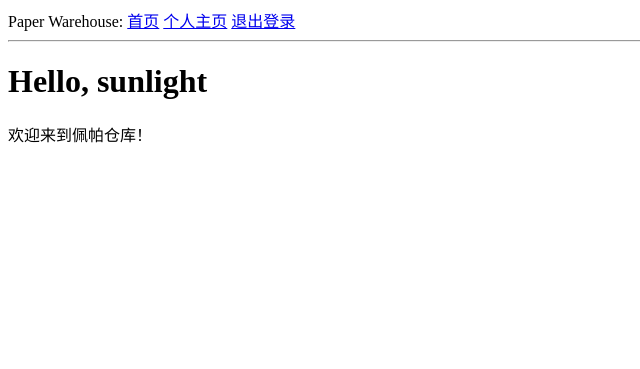
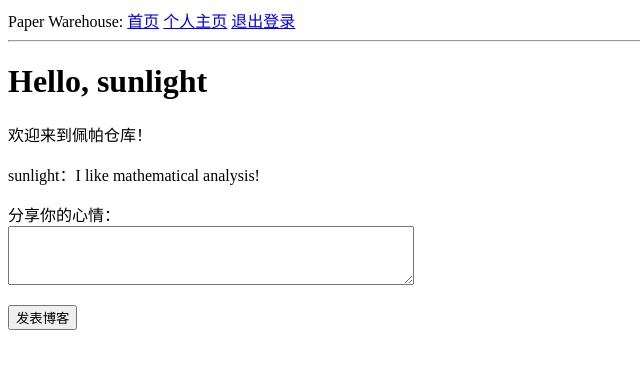
Before and after one commit to Sunlight-zero/Flask-learning, a Flask app: page / in a window 1280 px wide. Shown: the top 369 px of the page, without its empty margins (0-640 px from the left). Run offline with Flask 2, Linux system fonts and the light colour scheme; a user stored in the database is signed in; data comes from the database, SQL or seed files in the repository.

Commit message:
Add a blog-submitting textbox

```diff
--- a/app/forms.py
+++ b/app/forms.py
@@ -49,3 +49,8 @@ class EditProfileForm(FlaskForm):
 
 class EmptyForm(FlaskForm):
     submit = SubmitField('提交')
+
+class PostForm(FlaskForm):
+    post = TextAreaField('分享你的心情：', validators=[
+        DataRequired(), Length(min=0, max=140)])
+    submit = SubmitField('发表博客')
--- a/app/routes.py
+++ b/app/routes.py
@@ -2,14 +2,22 @@ from flask import render_template, flash, redirect, url_for, request
 from flask_login import current_user, login_user, logout_user, login_required
 from datetime import datetime
 from app import app, db
-from app.forms import LoginForm, RegisrationForm, EditProfileForm, EmptyForm
-from app.models import User
+from app.forms import LoginForm, PostForm, RegisrationForm, EditProfileForm, EmptyForm
+from app.models import User, Post
 
-@app.route('/')
-@app.route('/index')
+@app.route('/', methods=['GET', 'POST'])
+@app.route('/index', methods=['GET', 'POST'])
 @login_required
 def index():
-    return render_template('index.html', title='主页')
+    form = PostForm()
+    if form.validate_on_submit():
+        post = Post(author=current_user, body=form.post.data)
+        db.session.add(post)
+        db.session.commit()
+        flash('你的博客已提交')
+        return redirect(url_for('index'))
+    posts = current_user.followed_posts().all()
+    return render_template('index.html', title='主页', posts=posts, form=form)
 
 @app.route('/login', methods=['GET', 'POST'])
 def login():
@@ -84,6 +92,7 @@ def edit_profile():
         form.about_me.data = current_user.about_me
     return render_template('edit_profile.html', title='修改个人信息', form=form)
 
+@login_required
 @app.route('/follow/<username>', methods=['POST'])
 def follow(username):
     form = EmptyForm()
@@ -104,6 +113,7 @@ def follow(username):
         return redirect(url_for('user', username=username))
     return redirect(url_for('index'))
 
+@login_required
 @app.route('/unfollow/<username>', methods=['POST'])
 def unfollow(username):
     form = EmptyForm
--- a/app/static/css/base.css
+++ b/app/static/css/base.css
@@ -1,3 +1,8 @@
 .error-text {
     color: red;
 }
+
+.post-textbox {
+    width: 30em;
+    height: 4em;
+}
--- a/app/templates/index.html
+++ b/app/templates/index.html
@@ -3,4 +3,18 @@
 {% block content %}
     <h1>Hello, {{ current_user.username }}</h1>
     <p>欢迎来到佩帕仓库！</p>
+    {% for post in posts %}
+    <p>{{ post.author.username }}：{{ post.body }}</p>
+    {% endfor %}
+    <form action="" method="post">
+        {{ form.hidden_tag() }}
+        <p>
+            {{ form.post.label }} <br/>
+            {{ form.post(class="post-textbox") }}<br />
+            {% for error in form.post.errors %}
+            <span class="error-text">{{ error }}</span><br/>
+            {% endfor %}
+        </p>
+        <p>{{ form.submit() }}</p>
+    </form>
 {% endblock %}
```
